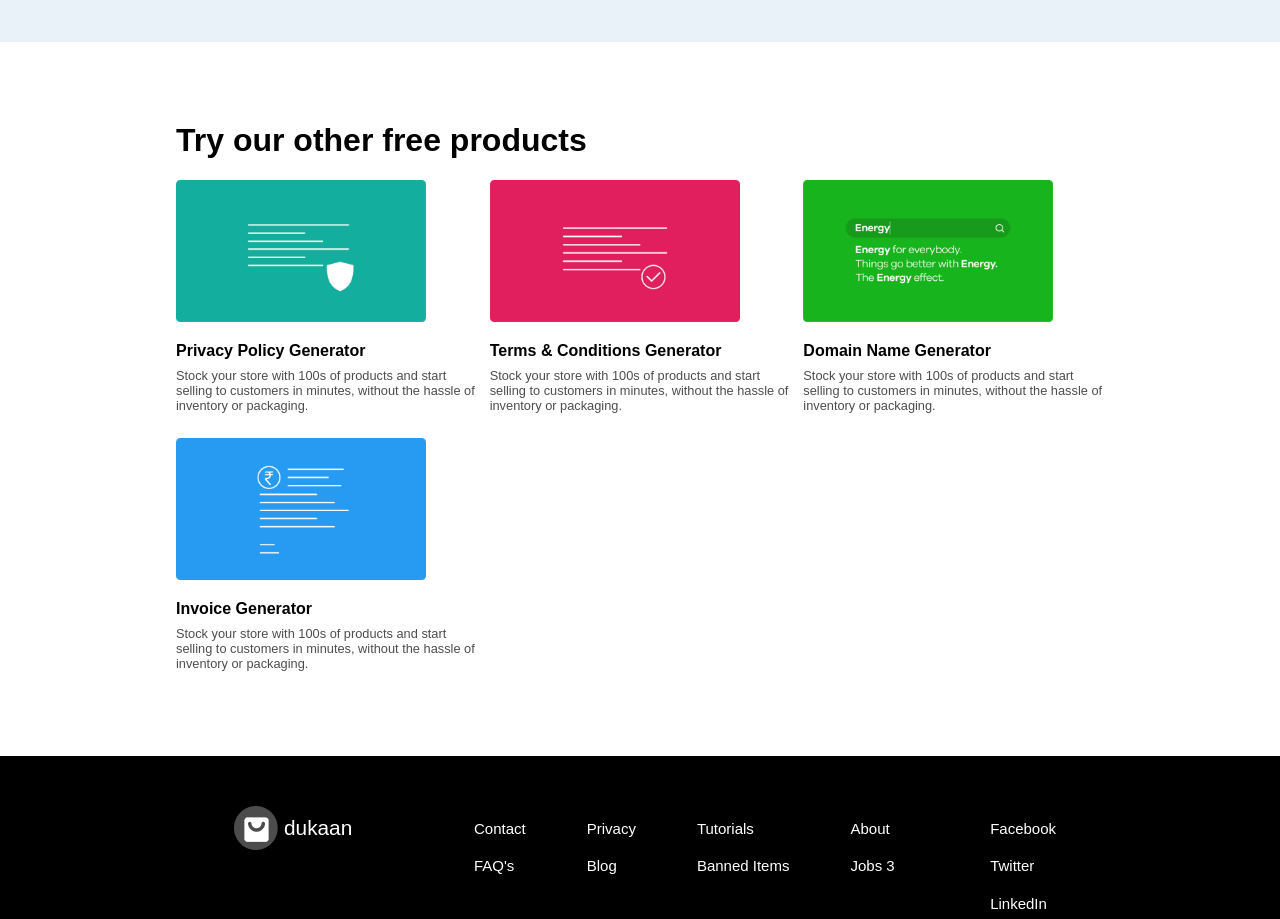
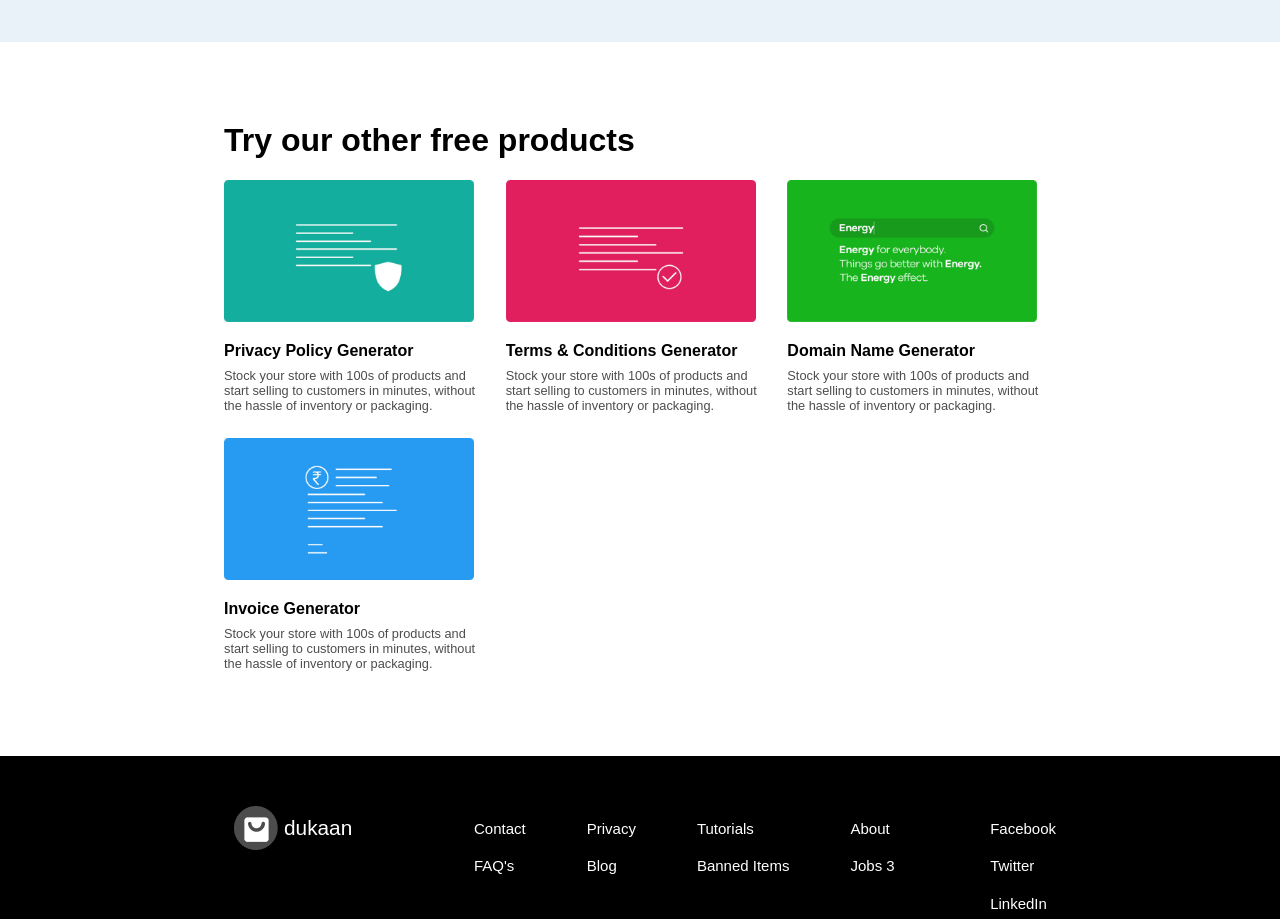
Before and after one commit to codefromrvk/dukaan-demo, a React (Create React App) app: page / in a window 1280 px wide. Shown: the part 1886-2805 px from the top of the page. Built offline with nearby package versions, Linux system fonts and the light colour scheme.

Commit message:
Update product.css

```diff
--- a/src/Components/Products/product.css
+++ b/src/Components/Products/product.css
@@ -1,5 +1,5 @@
 .products-wrapper {
-  margin: 5rem 11rem;
+      margin: 5rem 14rem;
 }
 .grid-container {
   display: grid;
```
